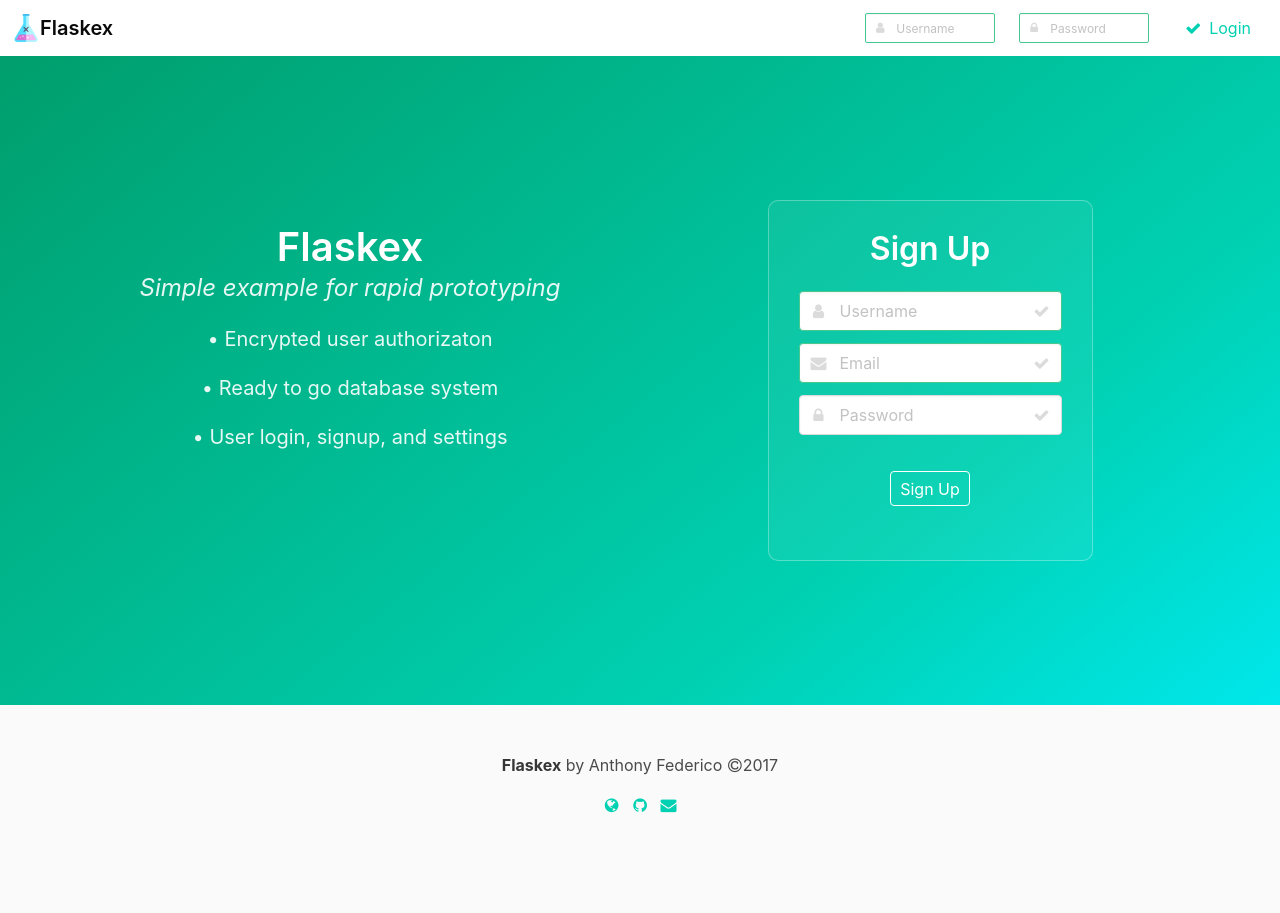
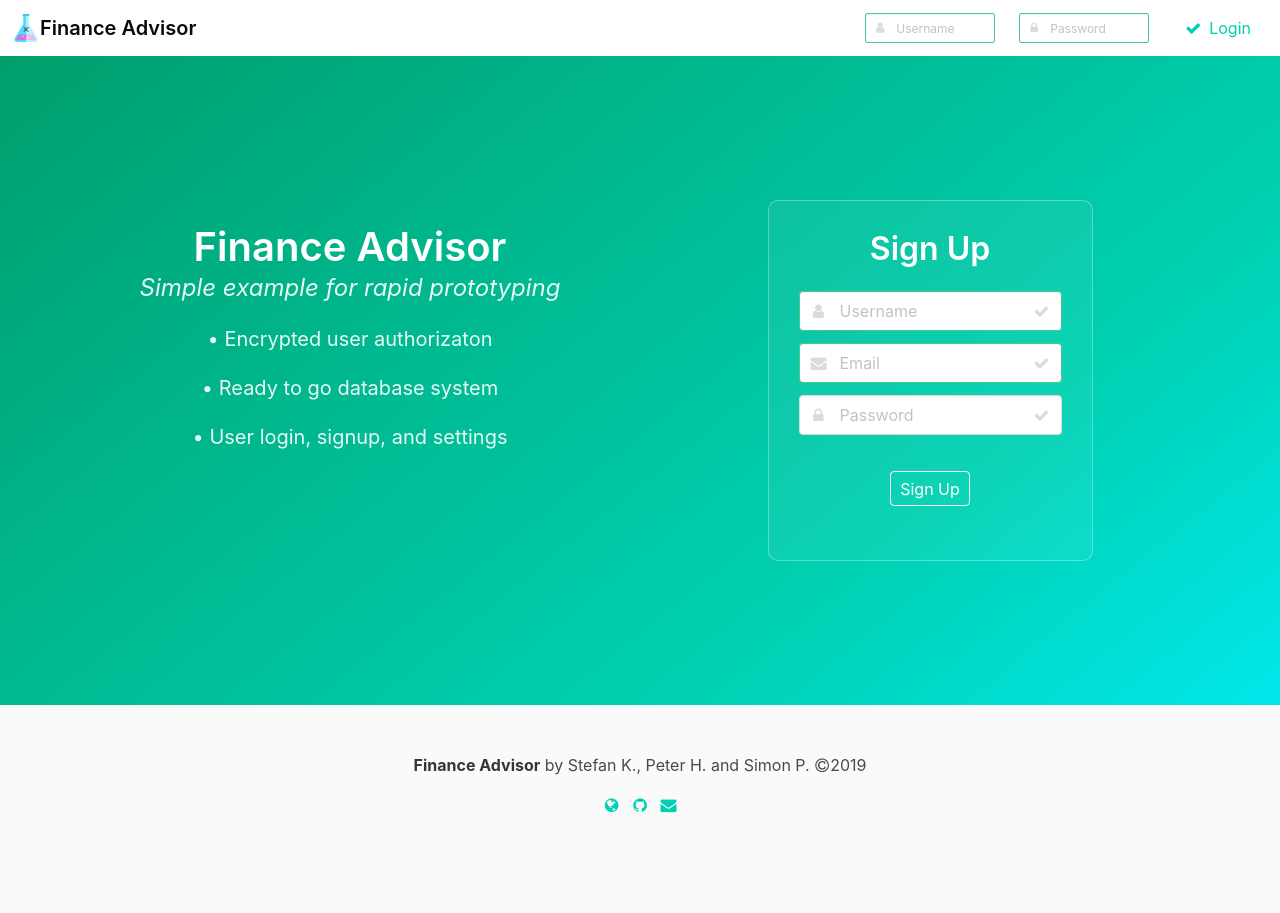
Before and after one commit to Pizajolo/finance-bot, a Flask app: page / in a window 1280 px wide. Run offline with Flask 2, Linux system fonts and the light colour scheme; some libraries are stand-ins or nearby versions.

Commit message:
Changed Name to Finance Advisor

```diff
--- a/templates/login.html
+++ b/templates/login.html
@@ -5,7 +5,7 @@
     <div class="navbar-brand">
       <a class="navbar-item" href="/">
         <img src="https://github.com/anfederico/Flaskex/raw/master/media/flaskex-logo.png" alt="Flaskex">
-        <h6 href="/" class="subtitle"><strong>Flaskex</strong></h6>
+        <h6 href="/" class="subtitle"><strong>Finance Advisor</strong></h6>
       </a>
       <div id="navbar-burger-id" class="navbar-burger burger" data-target="navbar-menu-id">
         <span></span>
@@ -47,14 +47,14 @@
     </div>
   </nav>
 </section>
-<title>Flaskex</title>
+<title>Finance Advisor</title>
 <section class="hero is-primary is-bold is-medium">
   <div class="hero-body">
     <div class="container has-text-centered">
       <div class="columns">
         <div class="column is-auto">
           <br>
-          <p class="title is-2">Flaskex</p>
+          <p class="title is-2">Finance Advisor</p>
           <p class="subtitle is-4"><i>Simple example for rapid prototyping</i></p>
           <p class="subtitle is-5">&#x2022 Encrypted user authorizaton</p>
           <p class="subtitle is-5">&#x2022 Ready to go database system</p>
@@ -114,19 +114,19 @@
     <div class="container">
       <div class="content has-text-centered">
         <p>
-          <strong>Flaskex</strong> by Anthony Federico
+          <strong>Finance Advisor</strong> by Stefan K., Peter H. and Simon P.
           <span class="icon is-small">
             <i class="fa fa-copyright"></i>
-          </span>2017</a>
+          </span>2019</a>
         </p>
         <p>
-          <a class="icon has-text-primary" href="https://github.com/anfederico" target="_blank">
+          <a class="icon has-text-primary" href="https://github.com/Pizajolo/finance-bot" target="_blank">
             <i class="fa fa-globe"></i>
           </a>
-          <a class="icon has-text-primary" href="https://github.com/anfederico" target="_blank">
+          <a class="icon has-text-primary" href="https://github.com/Pizajolo/finance-bot" target="_blank">
             <i class="fa fa-github"></i>
           </a>
-          <a class="icon has-text-primary" href="mailto:anfederico@github.user" target="_blank">
+          <a class="icon has-text-primary" href="" target="_blank">
             <i class="fa fa-envelope"></i>
           </a>
         </p>
--- a/templates/navbar.html
+++ b/templates/navbar.html
@@ -3,7 +3,7 @@
     <div class="navbar-brand">
       <a class="navbar-item" href="/">
         <img src="https://github.com/anfederico/Flaskex/raw/master/media/flaskex-logo.png" alt="Flaskex_logo">
-        <h6 href="/" class="subtitle"><strong>Flaskex</strong></h6>
+        <h6 href="/" class="subtitle"><strong>Finance Advisor</strong></h6>
       </a>
       <div id="navbar-burger-id" class="navbar-burger burger" data-target="navbar-menu-id">
         <span></span>
--- a/templates/settings.html
+++ b/templates/settings.html
@@ -1,7 +1,7 @@
 {% extends "base.html" %}
 {% block body %}
 {% include "navbar.html" %}
-<title>Flaskex</title>
+<title>Finance Advisor</title>
 <section class="hero is-primary is-bold is-small">
   <div class="hero-body">
     <div class="container has-text-centered">
```
